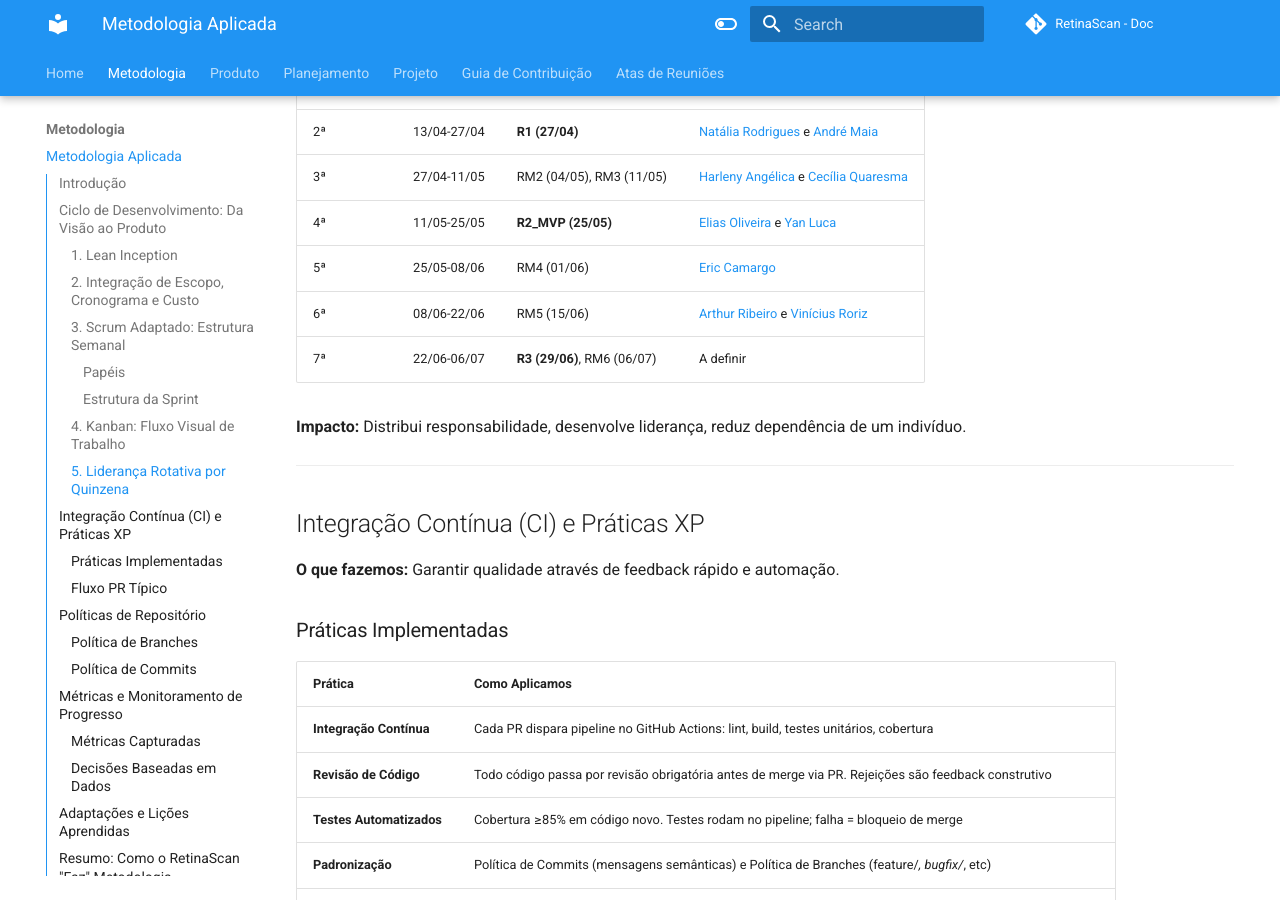
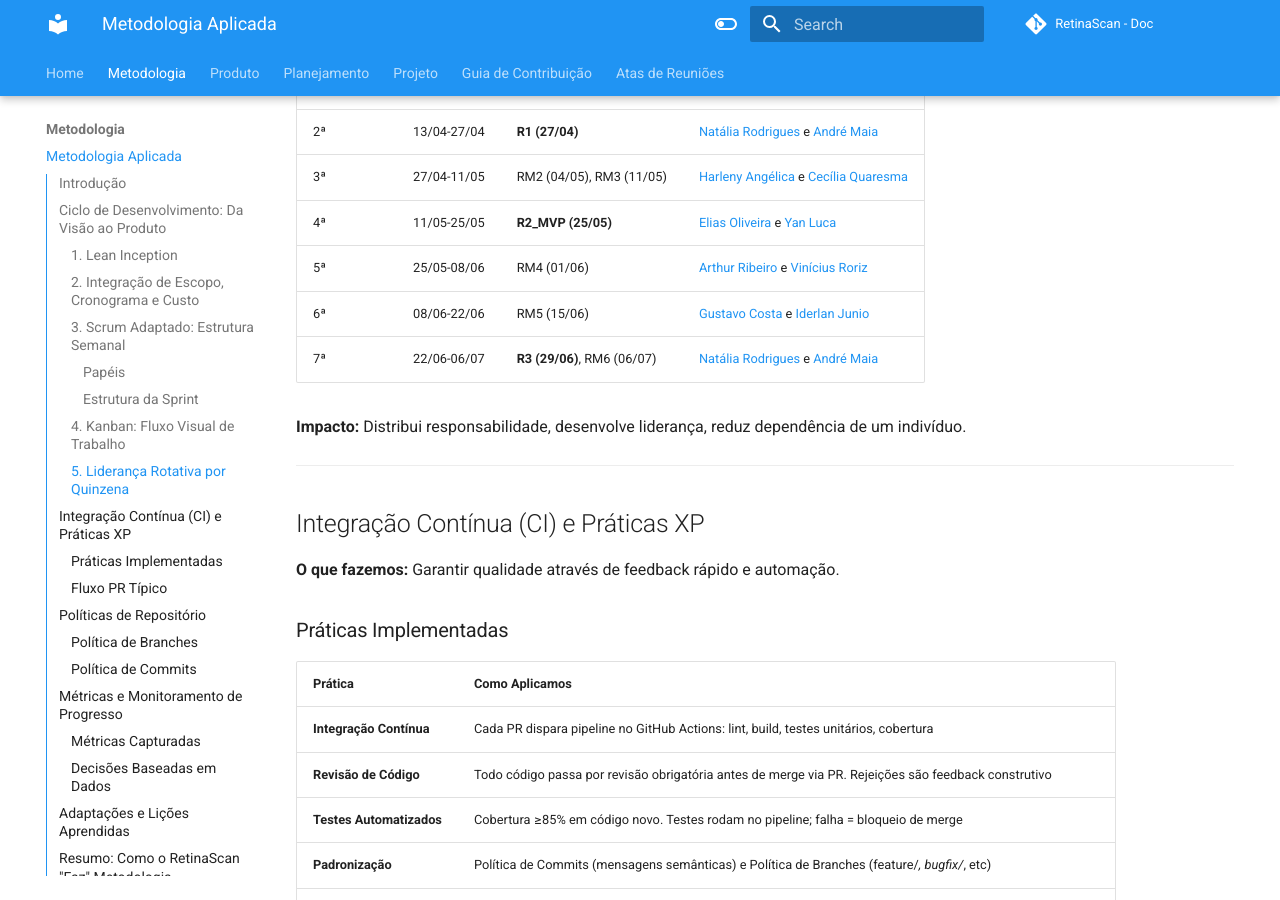
Before and after one commit to fga-eps-mds/2026-1-RetinaScan-Doc, an MkDocs documentation site: the page built from docs/metodologia/metodologia-aplicada.md, in a window 1280 px wide and 900 px high, scrolled down 2986 px. Built offline with MkDocs 1.6.1 and Material for MkDocs 9.7.7, drawn with Linux system fonts in a browser that asks for light colours; comment, search, counter and statistics services are not loaded.

Commit message:
docs: corrige tabela com os líderes

```diff
--- a/docs/metodologia/metodologia-aplicada.md
+++ b/docs/metodologia/metodologia-aplicada.md
@@ -114,9 +114,9 @@ A combinação escolhida visa equilibrar organização, flexibilidade e qualidad
 | 2ª | 13/04-27/04 | **R1 (27/04)** | [Natália Rodrigues](https://github.com/Natyrodrigues) e [André Maia](https://github.com/andre-maia51)|
 | 3ª | 27/04-11/05 | RM2 (04/05), RM3 (11/05) | [Harleny Angélica](https://github.com/Angelicahaas) e [Cecília Quaresma](https://github.com/cqcoding) |
 | 4ª | 11/05-25/05 |**R2_MVP (25/05)** | [Elias Oliveira](https://github.com/EliasOliver21) e [Yan Luca](https://github.com/yan-luca) |
-| 5ª | 25/05-08/06 | RM4 (01/06) | [Eric Camargo](https://github.com/Ericcs10) |
-| 6ª | 08/06-22/06 | RM5 (15/06) | [Arthur Ribeiro](https://github.com/artrsousa1) e [Vinícius Roriz](https://github.com/vnsrz) |
-| 7ª | 22/06-06/07 | **R3 (29/06)**, RM6 (06/07) | A definir |
+| 5ª | 25/05-08/06 | RM4 (01/06) | [Arthur Ribeiro](https://github.com/artrsousa1) e [Vinícius Roriz](https://github.com/vnsrz) |
+| 6ª | 08/06-22/06 | RM5 (15/06) | [Gustavo Costa](https://github.com/cwtshh) e [Iderlan Junio](https://github.com/IderlanJ) |
+| 7ª | 22/06-06/07 | **R3 (29/06)**, RM6 (06/07) | [Natália Rodrigues](https://github.com/Natyrodrigues) e [André Maia](https://github.com/andre-maia51) |
 
 **Impacto:** Distribui responsabilidade, desenvolve liderança, reduz dependência de um indivíduo.
 
```
